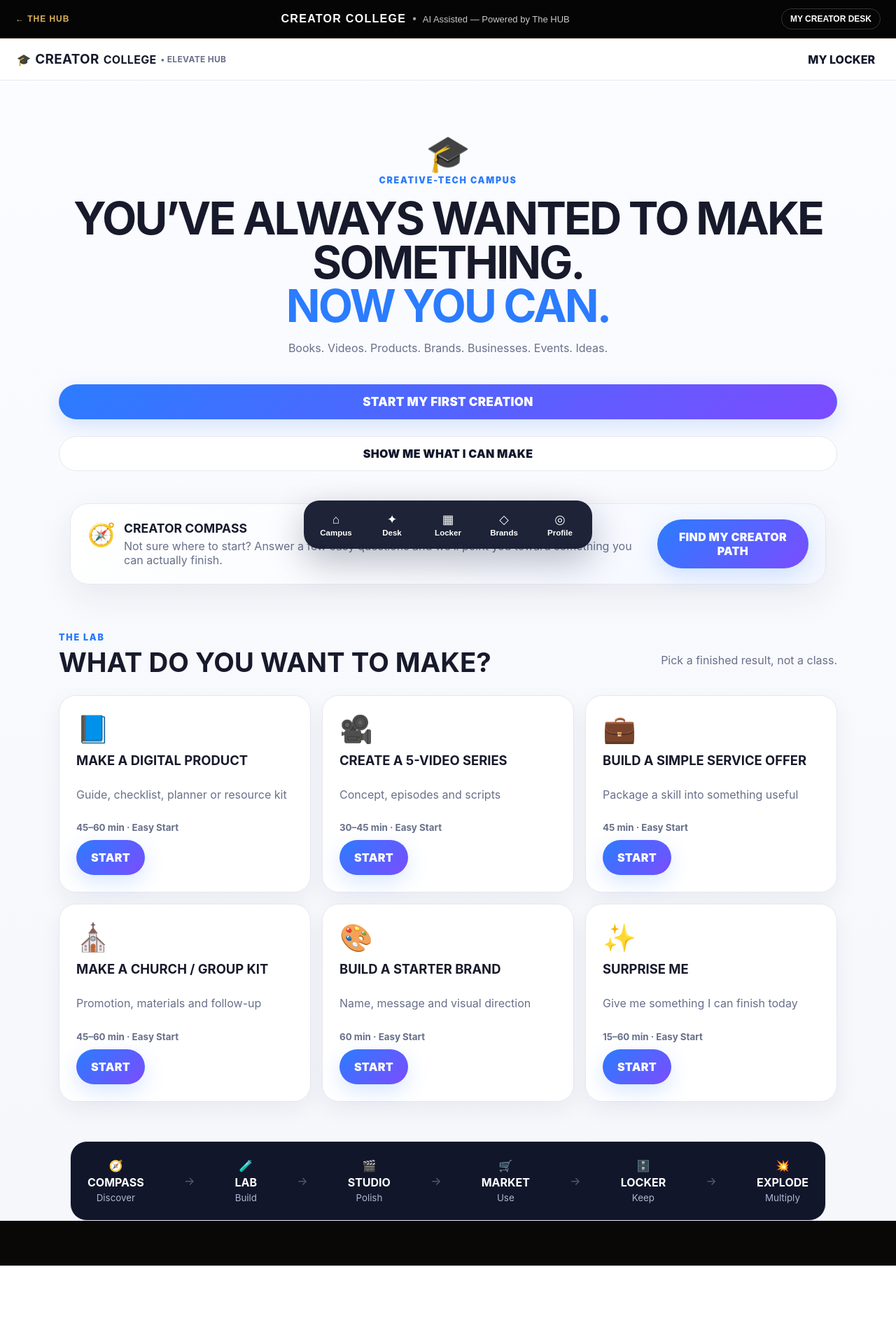
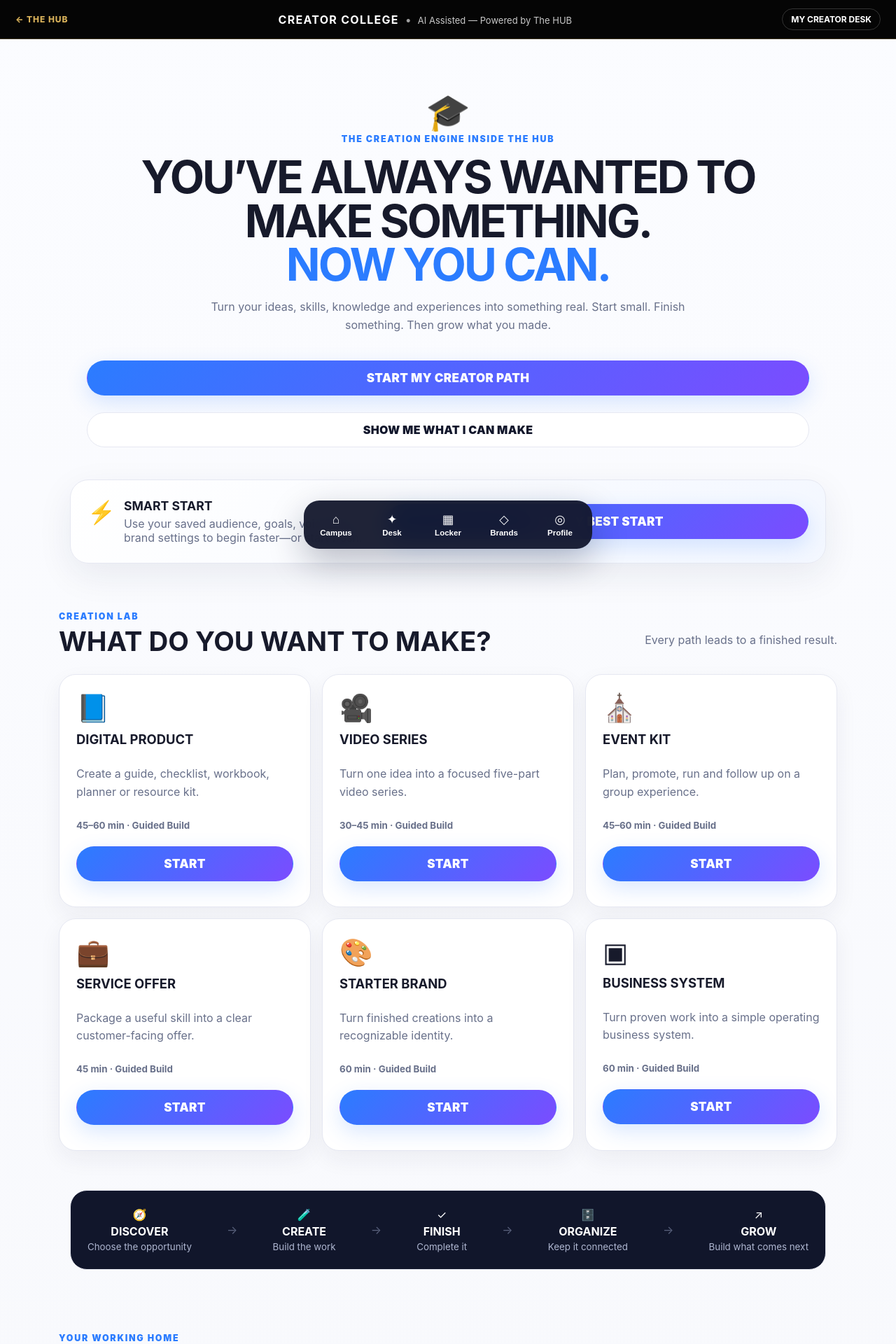
Before and after one commit to melbgittinit/botbox-alpha-clean, a Next.js app: page /creator-college in a window 1280 px wide. Shown: the top 1920 px of the page at 70% size. Before the commit the page ends 1808 px from the top, so only its background shows below. Built offline with nearby package versions, Linux system fonts and the light colour scheme.

Commit message:
Turn Creator College root into functional public landing

```diff
--- a/app/creator-college/page.tsx
+++ b/app/creator-college/page.tsx
@@ -1,61 +1,80 @@
 import "./creator-college.css";
-import CreatorCollegeClient from "./CreatorCollegeClient";
 
 export const metadata = {
   title: "Creator College | The HUB",
   description: "Turn your ideas, skills, knowledge, and experiences into something real.",
 };
 
+const creationPaths = [
+  { icon: "📘", title: "DIGITAL PRODUCT", copy: "Create a guide, checklist, workbook, planner or resource kit.", href: "/creator-college/digital", time: "45–60 min" },
+  { icon: "🎥", title: "VIDEO SERIES", copy: "Turn one idea into a focused five-part video series.", href: "/creator-college/video", time: "30–45 min" },
+  { icon: "⛪", title: "EVENT KIT", copy: "Plan, promote, run and follow up on a group experience.", href: "/creator-college/event", time: "45–60 min" },
+  { icon: "💼", title: "SERVICE OFFER", copy: "Package a useful skill into a clear customer-facing offer.", href: "/creator-college/service", time: "45 min" },
+  { icon: "🎨", title: "STARTER BRAND", copy: "Turn finished creations into a recognizable identity.", href: "/creator-college/brand", time: "60 min" },
+  { icon: "▣", title: "BUSINESS SYSTEM", copy: "Turn proven work into a simple operating business system.", href: "/creator-college/business", time: "60 min" },
+] as const;
+
 export default function CreatorCollegePage() {
   return (
-    <>
-      <section
-        aria-label="Creator College platform identity"
-        style={{
-          background: "#050505",
-          color: "#fff",
-          borderBottom: "1px solid rgba(216,177,90,.28)",
-          padding: "12px 22px",
-          display: "flex",
-          gap: "14px",
-          alignItems: "center",
-          justifyContent: "space-between",
-          flexWrap: "wrap",
-        }}
-      >
-        <a
-          href="/hub"
-          style={{
-            color: "#d8b15a",
-            textDecoration: "none",
-            fontWeight: 800,
-            letterSpacing: ".08em",
-            fontSize: "12px",
-          }}
-        >
-          ← THE HUB
-        </a>
-        <div style={{ textAlign: "center", flex: "1 1 320px" }}>
-          <strong style={{ letterSpacing: ".08em" }}>CREATOR COLLEGE</strong>
-          <span style={{ opacity: .62, margin: "0 9px" }}>•</span>
-          <span style={{ opacity: .78, fontSize: "13px" }}>AI Assisted — Powered by The HUB</span>
+    <main className="cc-shell">
+      <section aria-label="Creator College platform identity" style={{ background: "#050505", color: "#fff", borderBottom: "1px solid rgba(216,177,90,.28)", padding: "12px 22px", display: "flex", gap: "14px", alignItems: "center", justifyContent: "space-between", flexWrap: "wrap" }}>
+        <a href="/hub" style={{ color: "#d8b15a", textDecoration: "none", fontWeight: 800, letterSpacing: ".08em", fontSize: "12px" }}>← THE HUB</a>
+        <div style={{ textAlign: "center", flex: "1 1 320px" }}><strong style={{ letterSpacing: ".08em" }}>CREATOR COLLEGE</strong><span style={{ opacity: .62, margin: "0 9px" }}>•</span><span style={{ opacity: .78, fontSize: "13px" }}>AI Assisted — Powered by The HUB</span></div>
+        <a href="/creator-college/desk" style={{ color: "#fff", textDecoration: "none", border: "1px solid rgba(255,255,255,.18)", borderRadius: "999px", padding: "7px 12px", fontSize: "12px", fontWeight: 700 }}>MY CREATOR DESK</a>
+      </section>
+
+      <section className="cc-hero" style={{ maxWidth: 1080 }}>
+        <div className="cc-cap">🎓</div>
+        <div className="cc-eyebrow">THE CREATION ENGINE INSIDE THE HUB</div>
+        <h1>YOU’VE ALWAYS WANTED TO MAKE SOMETHING.<br/><span>NOW YOU CAN.</span></h1>
+        <p style={{ maxWidth: 760, margin: "0 auto" }}>Turn your ideas, skills, knowledge and experiences into something real. Start small. Finish something. Then grow what you made.</p>
+        <div className="cc-actions">
+          <a className="primary" href="/creator-college/start">START MY CREATOR PATH</a>
+          <a className="secondary" href="#creation-lab">SHOW ME WHAT I CAN MAKE</a>
         </div>
-        <a
-          href="/creator-college/desk"
-          style={{
-            color: "#fff",
-            textDecoration: "none",
-            border: "1px solid rgba(255,255,255,.18)",
-            borderRadius: "999px",
-            padding: "7px 12px",
-            fontSize: "12px",
-            fontWeight: 700,
-          }}
-        >
-          MY CREATOR DESK
-        </a>
       </section>
-      <CreatorCollegeClient />
-    </>
+
+      <section className="cc-compass-card">
+        <div><span>⚡</span><strong>SMART START</strong><p>Use your saved audience, goals, voice and brand settings to begin faster—or start fresh.</p></div>
+        <a className="primary" href="/creator-college/start">FIND MY BEST START</a>
+      </section>
+
+      <section className="cc-section" id="creation-lab">
+        <div className="cc-section-head"><div><span className="cc-eyebrow">CREATION LAB</span><h2>WHAT DO YOU WANT TO MAKE?</h2></div><p>Every path leads to a finished result.</p></div>
+        <div className="cc-grid">
+          {creationPaths.map((item) => <article className="cc-tile" key={item.title}><span className="cc-icon">{item.icon}</span><h3>{item.title}</h3><p>{item.copy}</p><small>{item.time} · Guided Build</small><a className="primary" href={item.href}>START</a></article>)}
+        </div>
+      </section>
+
+      <section className="cc-journey">
+        <div>🧭<b>DISCOVER</b><small>Choose the opportunity</small></div><i>→</i>
+        <div>🧪<b>CREATE</b><small>Build the work</small></div><i>→</i>
+        <div>✓<b>FINISH</b><small>Complete it</small></div><i>→</i>
+        <div>🗄️<b>ORGANIZE</b><small>Keep it connected</small></div><i>→</i>
+        <div>↗<b>GROW</b><small>Build what comes next</small></div>
+      </section>
+
+      <section className="cc-section">
+        <div className="cc-section-head"><div><span className="cc-eyebrow">YOUR WORKING HOME</span><h2>DON’T LOSE WHAT YOU CREATE.</h2></div><p>Creator Desk and Locker keep your work, progress and next move together.</p></div>
+        <div className="cc-grid" style={{ gridTemplateColumns: "repeat(auto-fit,minmax(260px,1fr))" }}>
+          <article className="cc-tile"><span className="cc-icon">✦</span><h3>MY CREATOR DESK</h3><p>See the next best action, recent work and quick creation paths.</p><a className="primary" href="/creator-college/desk">OPEN MY DESK</a></article>
+          <article className="cc-tile"><span className="cc-icon">🗄️</span><h3>MY CREATOR LOCKER</h3><p>Open finished work, continue drafts and see creation families.</p><a className="primary" href="/creator-college/locker">OPEN MY LOCKER</a></article>
+          <article className="cc-tile"><span className="cc-icon">◇</span><h3>BRAND HALL</h3><p>When multiple creations belong together, organize them into a brand.</p><a className="primary" href="/creator-college/brand-hall">OPEN BRAND HALL</a></article>
+        </div>
+      </section>
+
+      <section className="cc-section">
+        <div style={{ borderRadius: 30, background: "#11162b", color: "white", padding: "clamp(30px,5vw,58px)", display: "grid", gap: 20 }}>
+          <span className="cc-eyebrow" style={{ color: "#ffb526" }}>CREATOR COLLEGE FOR ORGANIZATIONS</span>
+          <h2 style={{ fontSize: "clamp(2rem,4vw,3.6rem)", margin: 0 }}>YOUR PEOPLE ALREADY HAVE SOMETHING TO CREATE.</h2>
+          <p style={{ color: "#c8cee3", maxWidth: 780, lineHeight: 1.65 }}>Schools, churches, businesses and communities can use Creator College to help people turn knowledge, creativity and experience into meaningful projects.</p>
+          <div className="cc-actions" style={{ justifyContent: "flex-start" }}><a className="primary" href="/creator-college/institutions">EXPLORE ORGANIZATIONAL CREATOR COLLEGE</a></div>
+        </div>
+      </section>
+
+      <section className="cc-section">
+        <div style={{ textAlign: "center", padding: "48px 24px" }}><span className="cc-eyebrow">EVERYONE HAS SOMETHING TO CREATE.</span><h2 style={{ fontSize: "clamp(2rem,4vw,3.6rem)", margin: "12px 0" }}>BRING AN IDEA. LEAVE WITH SOMETHING MADE.</h2><div className="cc-actions"><a className="primary" href="/creator-college/start">START NOW</a><a className="secondary" href="/hub">RETURN TO THE HUB</a></div></div>
+      </section>
+    </main>
   );
 }
```
